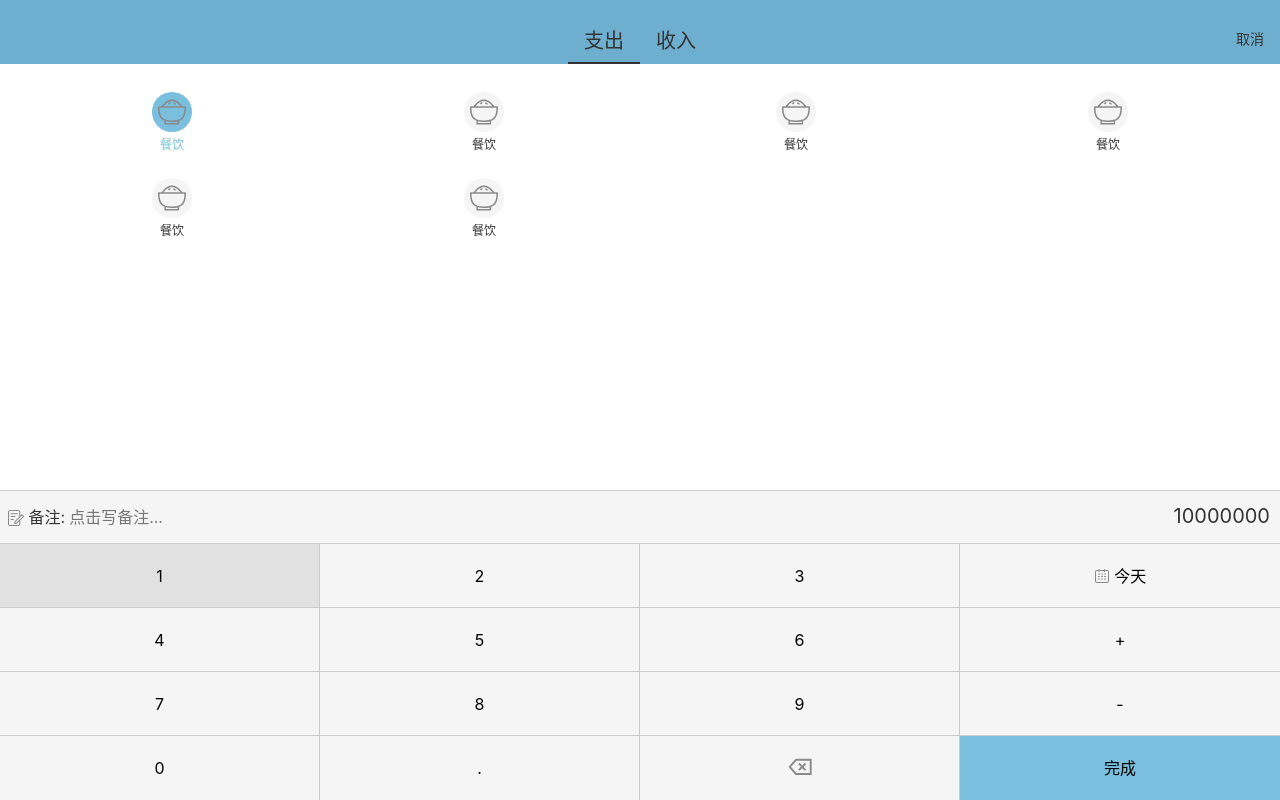
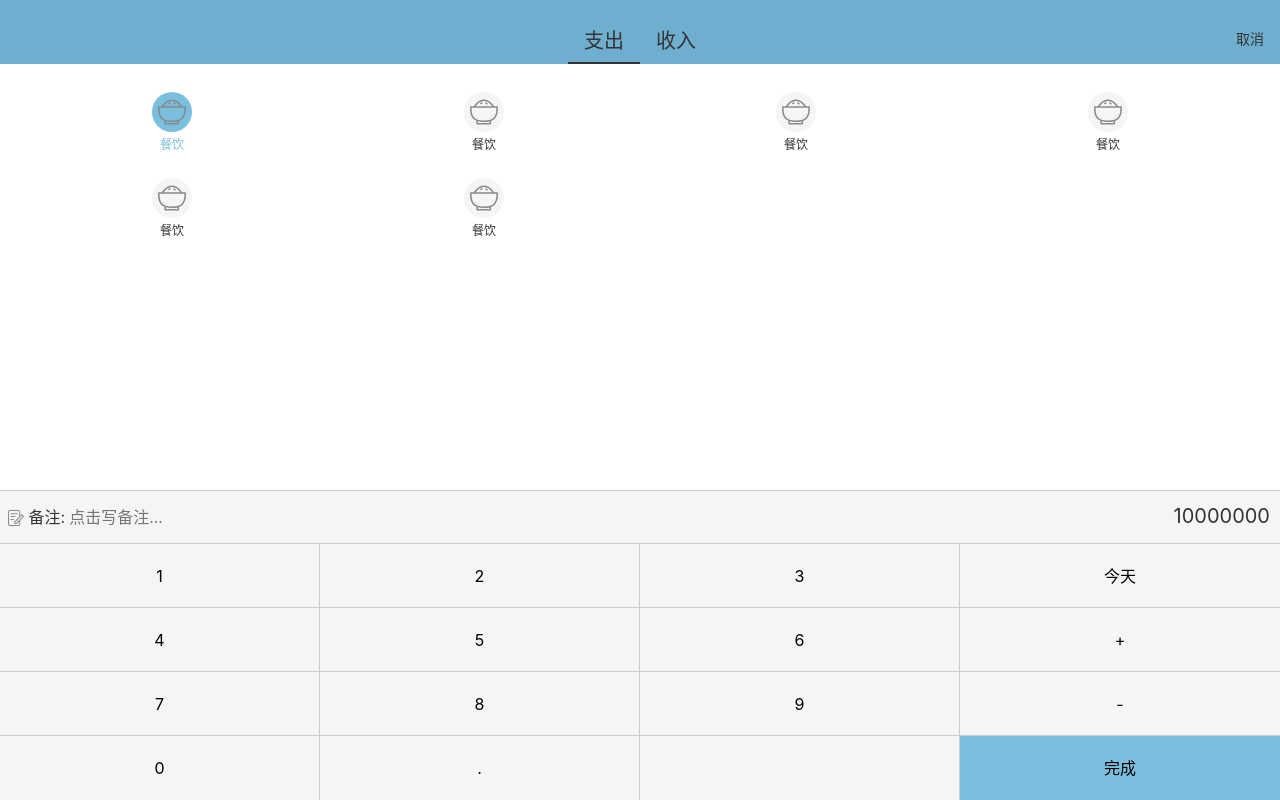
Before and after one commit to auoHan/blueberry, a Vue app: page /#/money in a window 1280 px wide. Built offline with nearby package versions, Linux system fonts and the light colour scheme.

Commit message:
RemarksCount组件按钮样式增加

```diff
--- a/src/components/Money/RemarksCount.vue
+++ b/src/components/Money/RemarksCount.vue
@@ -13,40 +13,26 @@
       <span class="sum">10000000</span>
     </div>
     <!-- 计算 -->
-    <div class="buttons">
-      <button class="selected">1</button>
-      <button>2</button>
-      <button>3</button>
-      <button>
-        <Icon icon-name="日历" class="today"/>
-        今天
-      </button>
-      <button>4</button>
-      <button>5</button>
-      <button>6</button>
-      <button>+</button>
-      <button>7</button>
-      <button>8</button>
-      <button>9</button>
-      <button>-</button>
-      <button>0</button>
-      <button>.</button>
-      <button>
-        <Icon icon-name="backspace" class="backspace"/>
-      </button>
+    <div class="buttons" >
+      <button v-for="(number,index) in numbers" :key="index" :class="index===activeClass && 'selected'" @mousedown="addClass(index)" @mouseup="addClass(-1)" @touchstart="addClass(index)" >{{number}}</button>
+
       <button>完成</button>
     </div>
   </div>
 </template>
 
 <script lang="ts">
-export default {
-name: "RemarksCount",
-  data() {
-    return {
+import Vue from 'vue'
+import { Component } from 'vue-property-decorator'
+@Component
+export default class RemarksCount extends Vue{
+  output = '';
+  activeClass = -1;
+  numbers = [1,2,3,'今天',4,5,6,'+',7,8,9,'-',0,'.',''];
+  addClass(index: number){
+    this.activeClass = index
+  }
 
-    }
-  },
 }
 </script>
 
--- a/src/main.ts
+++ b/src/main.ts
@@ -7,8 +7,6 @@ import Nav from '@/components/Footer.vue';
 import Layout from '@/components/Layout.vue';
 import Icon from '@/components/Icon.vue';
 import 'animate.css'
-
-export const eventBus = new Vue()
 
 Vue.config.productionTip = false
 Vue.component('Nav',Nav)
```
